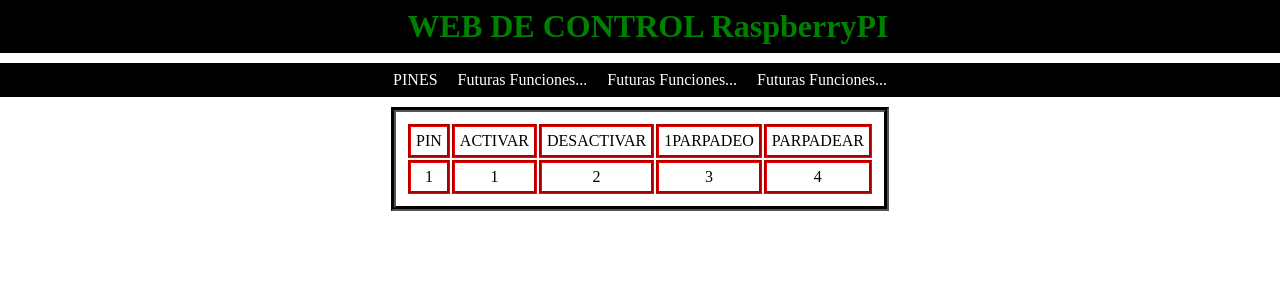
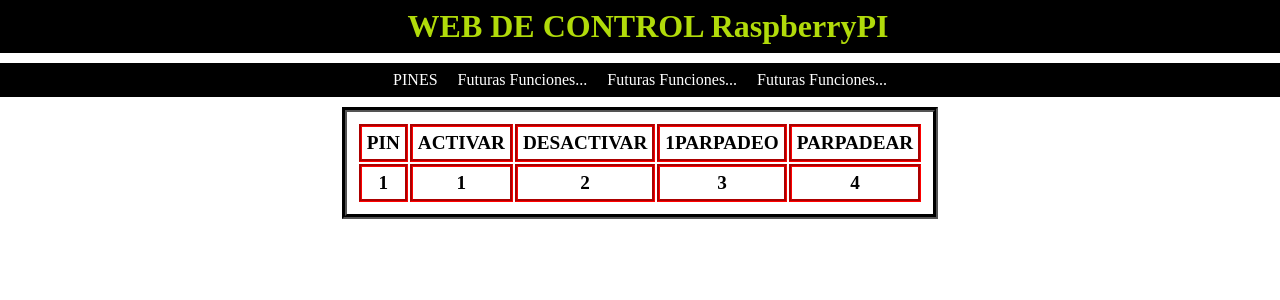
Before and after one commit to raupulus/raspberry_web, a PHP site: page / in a window 1280 px wide. Shown: the top 300 px of the page. Run offline with PHP 8.4, Linux system fonts and the light colour scheme.

Commit message:
Estilos para tablas

```diff
--- a/Web Administración Raspberri PI/style.css
+++ b/Web Administración Raspberri PI/style.css
@@ -12,7 +12,7 @@ H1 {
 	margin: 0 0 10px 0;
 	padding: 8px;
 	background-color: black;
-	color: green;
+	color: #B1DB0A;
 	text-align: center;
 }
 
@@ -61,4 +61,10 @@ TABLA CONTROL GPIO
 #tablaprincipal TD {
 	padding: 5px;
 	border: 3px groove red;
+	font-size: 1.2em;
+	font-weight: bolder;
 }
+#tablaprincipal IMG {
+	width: 80px;
+	height: 80px;
+}
```
